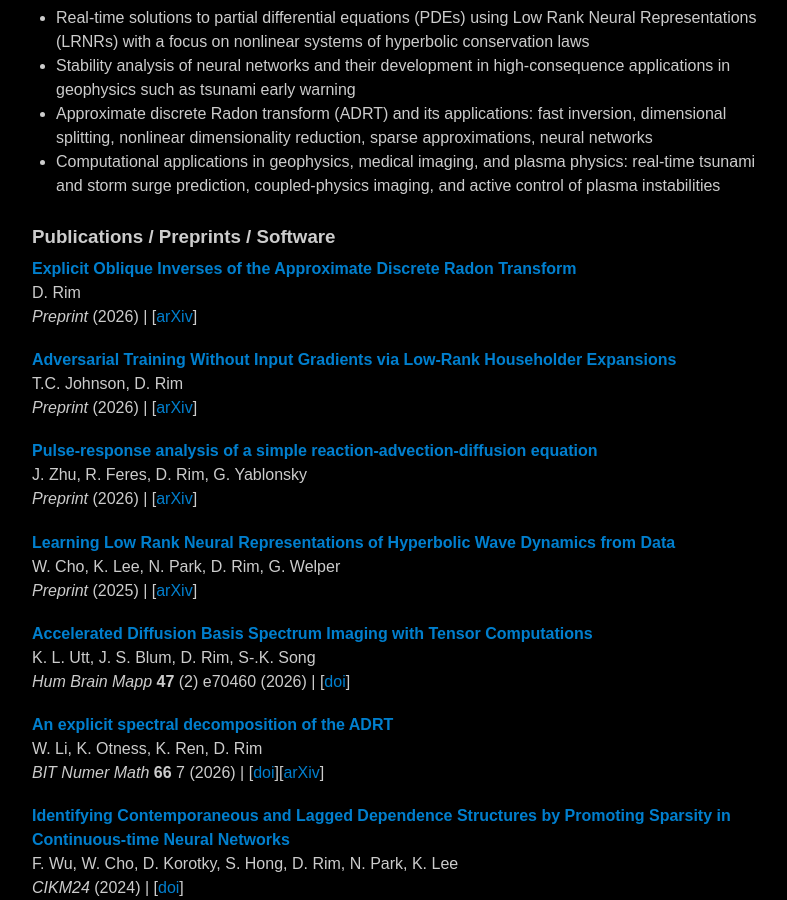
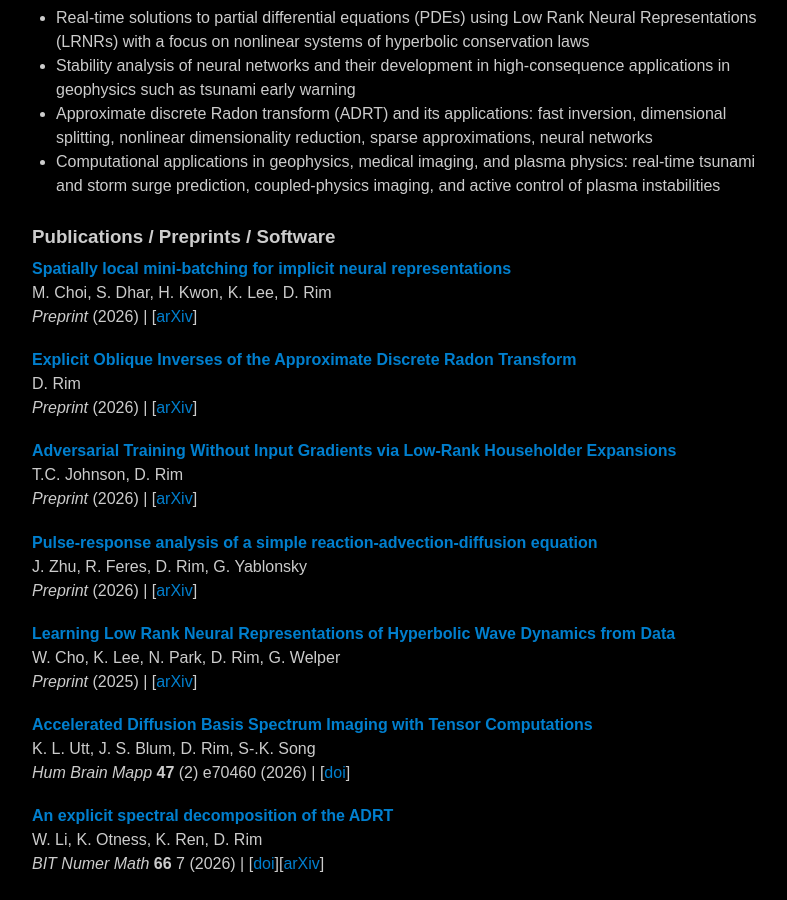
Before and after one commit to dsrim/dsrim.github.io, a Jekyll site: the page built from index.md, in a window 1280 px wide and 900 px high, scrolled down 557 px. Shown: the whole window, without its empty margins (232-1019 px from the left). Built offline with Jekyll 4.4.1, drawn with Linux system fonts in a browser that asks for light colours.

Commit message:
add new preprint

```diff
--- a/index.md
+++ b/index.md
@@ -121,6 +121,12 @@ people:
       webpage:  "https://math.wustl.edu/people/jiasong-zhu"
 
 pubs:
+    - title:    "Spatially local mini-batching for implicit neural representations"
+      author:   "M. Choi, S. Dhar, H. Kwon, K. Lee, D. Rim"
+      journal:  "Preprint"
+      arxiv:    "https://arxiv.org/abs/2611.22236"
+      year:     "2026"
+
     - title:    "Explicit Oblique Inverses of the Approximate Discrete Radon Transform"
       author:   "D. Rim"
       journal:  "Preprint"
```
